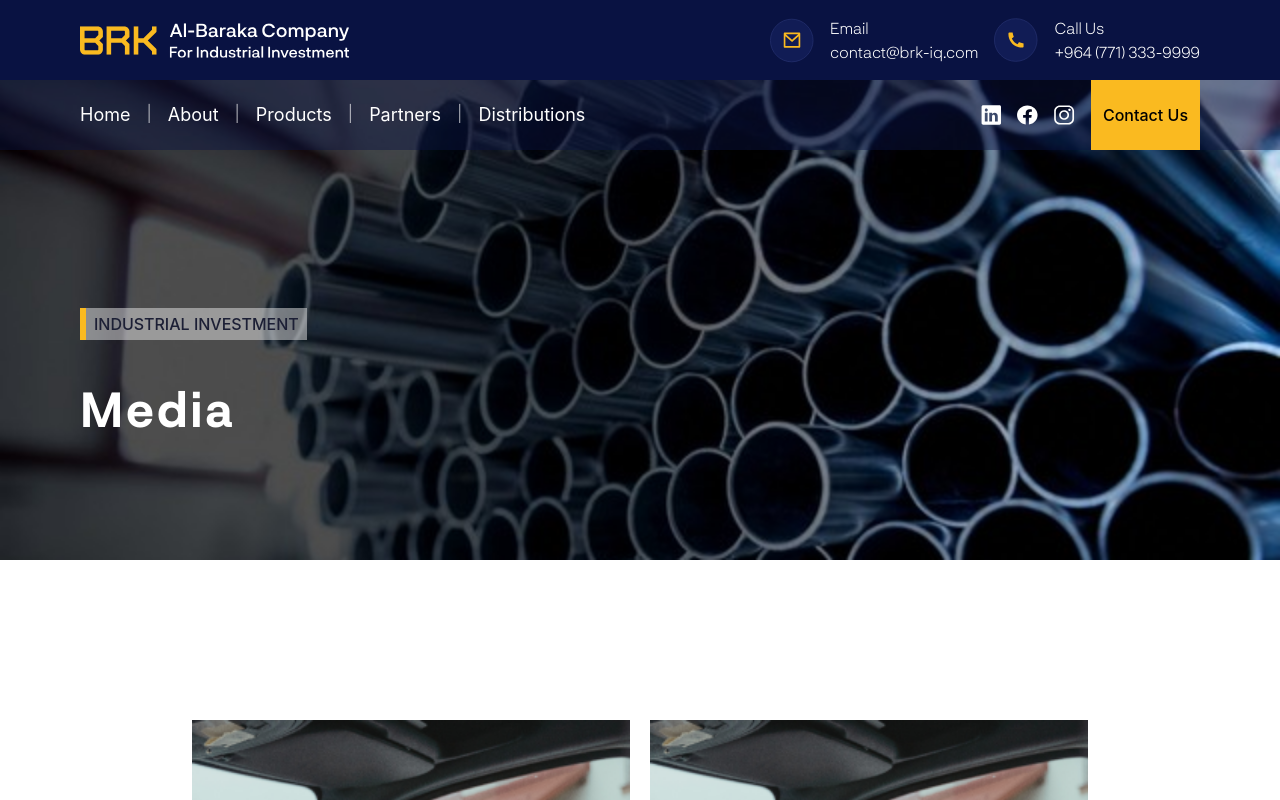
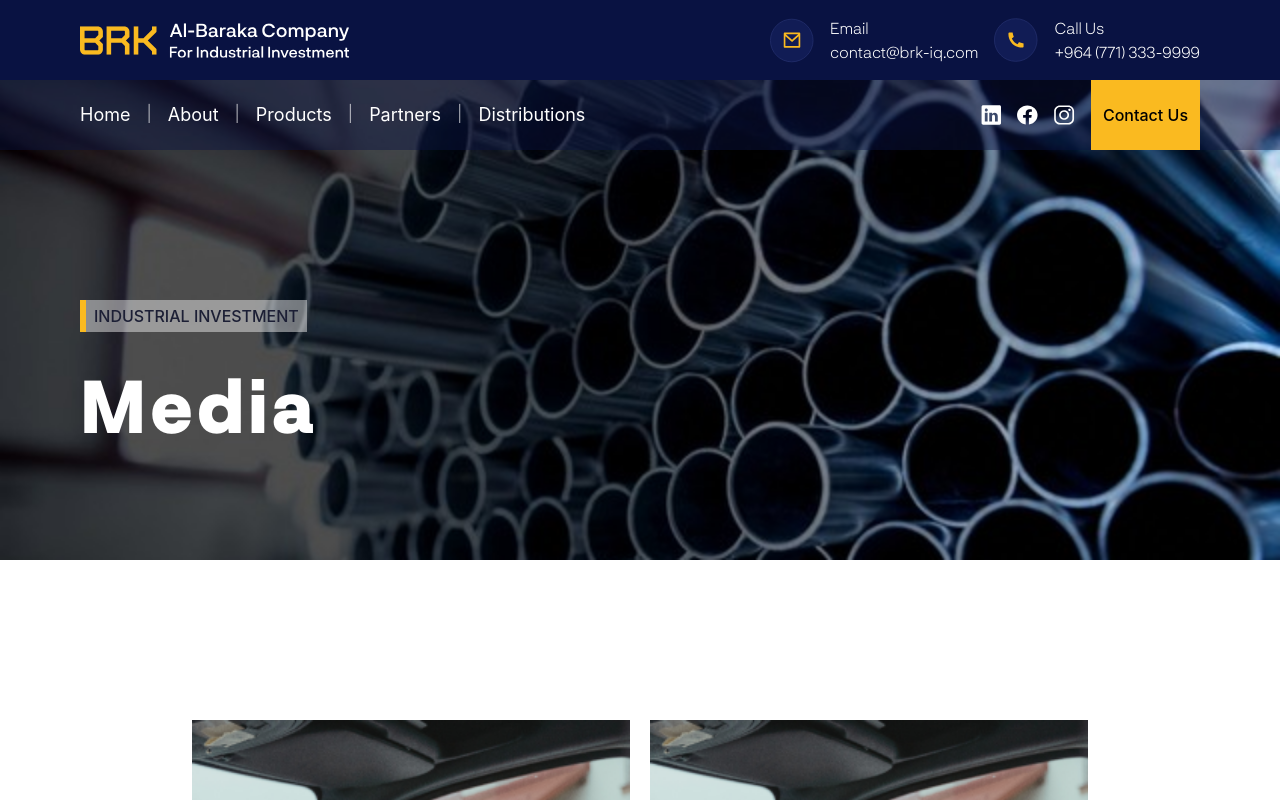
Before and after one commit to xmustafa5/BRK-, a React (Create React App) app: page /media in a window 1280 px wide. Shown: the top 800 px of the page. Built offline with nearby package versions, Linux system fonts and the light colour scheme.

Commit message:
Change Media page title

```diff
--- a/src/components/Media/index.jsx
+++ b/src/components/Media/index.jsx
@@ -1,6 +1,6 @@
 import img from "../../assets/img/media/Photo.png";
-import HugeTitle from "../ui/HugeTitle";
 import LightLabel from "../ui/LightLabel";
+import MainHugeTitle from "../ui/MainHugeTitle";
 
 function MediaPage() {
   const data = [
@@ -47,7 +47,7 @@ function MediaPage() {
       <div className="!h-[60vh] home ">
         <div className="container flex justify-center gap-5 items-start flex-col ">
           <LightLabel title="Industrial Investment" />
-          <HugeTitle title="Media" />
+          <MainHugeTitle title="Media" />
         </div>
       </div>
       <div className="grid grid-cols-1 lg:grid-cols-2 gap-5 w-[70%] mx-auto py-40">
--- a/src/components/ui/HugeTitle.jsx
+++ b/src/components/ui/HugeTitle.jsx
@@ -2,7 +2,7 @@ import React from "react";
 
 export default function HugeTitle({ title }) {
   return (
-    <h2 className="text-white flex bold flex-col gap-3 text-5xl font-semibold tracking-wider mt-6">
+    <h2 className="flex bold flex-col gap-3  text-black-120 text-5xl font-semibold tracking-wider mt-6">
       {title}
     </h2>
   );
```
